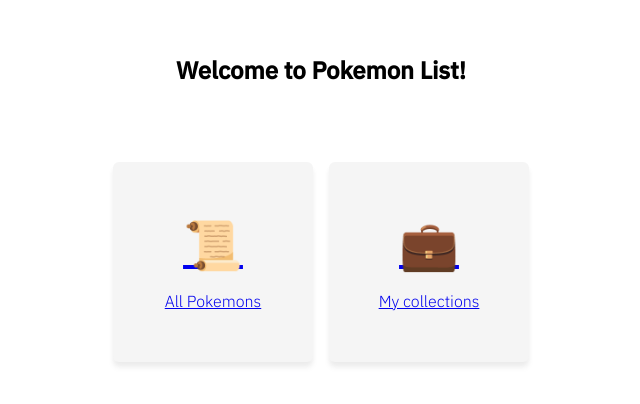
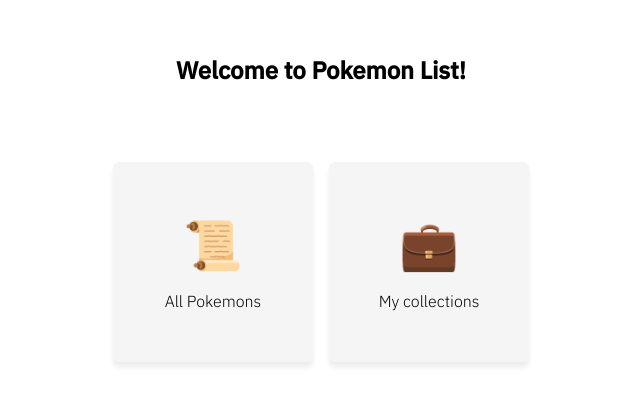
Before and after one commit to robertxsonny/pokemon-app-next, a Next.js app: page / in a window 1280 px wide. Shown: the part 174-578 px from the top of the page, without its empty margins (319-959 px from the left). Built offline with nearby package versions, Linux system fonts and the light colour scheme.

Commit message:
restyle home page

```diff
--- a/pages/index.js
+++ b/pages/index.js
@@ -47,6 +47,8 @@
   justifyContent: 'center',
   textAlign: 'center',
   transition: '0.3s all ease',
+  textDecoration: 'none',
+  color: 'black',
   '&:hover': {
     boxShadow: '0 8px 8px rgba(0, 0, 0, 0.034), 0 12px 12px rgba(0, 0, 0, 0.048)',
   },
```
